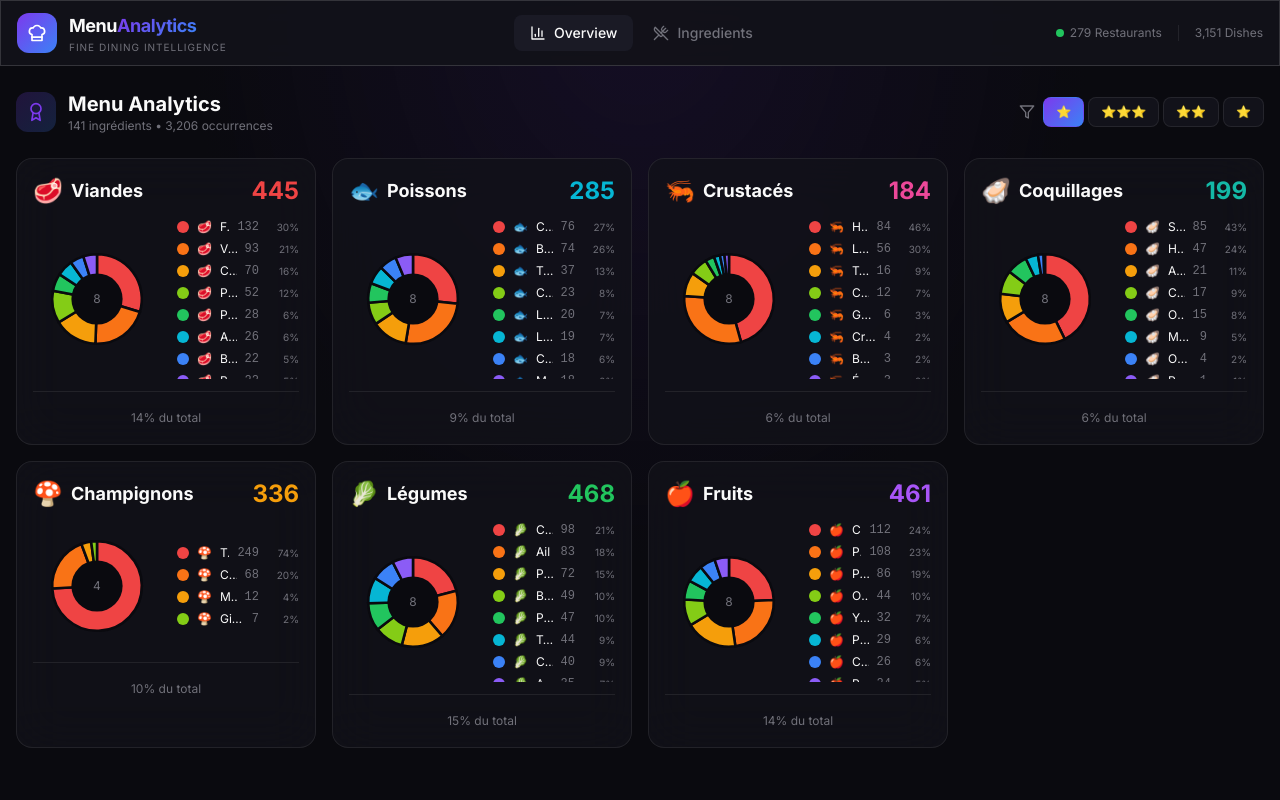
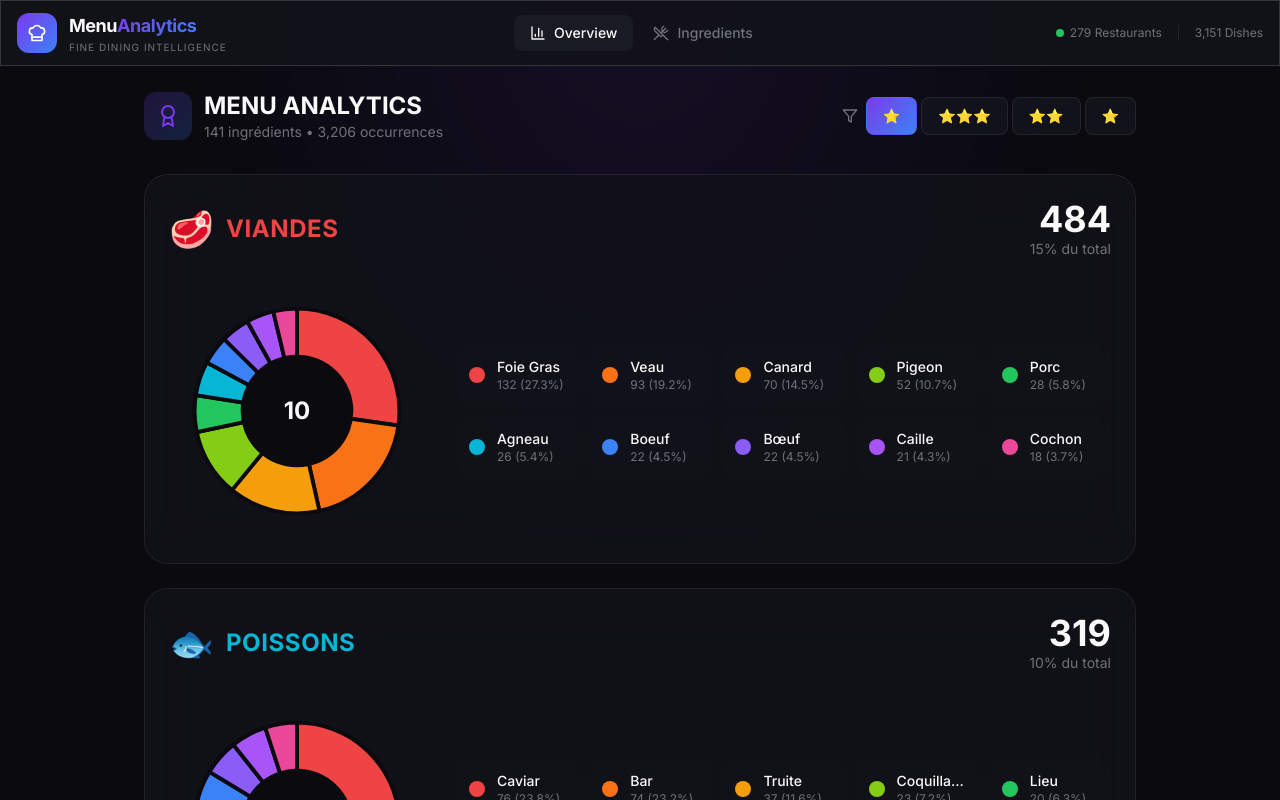
Before and after one commit to francois1791/table, a Next.js app: page / in a window 1280 px wide. Shown: the top 800 px of the page. Built offline with nearby package versions, Linux system fonts and the light colour scheme.

Commit message:
Full width donut charts: one per row, larger size, no ingredient emojis, uppercase titles

```diff
--- a/src/app/page.tsx
+++ b/src/app/page.tsx
@@ -9,13 +9,13 @@ import { StarFilter, Ingredient } from "@/lib/types";
 const ingredientsData = ingredientsDataRaw as Ingredient[];
 
 const categories = [
-  { key: "viande", label: "Viandes", emoji: "🥩", color: "#ef4444" },
-  { key: "poisson", label: "Poissons", emoji: "🐟", color: "#06b6d4" },
-  { key: "crustace", label: "Crustacés", emoji: "🦐", color: "#ec4899" },
-  { key: "coquillage", label: "Coquillages", emoji: "🦪", color: "#14b8a6" },
-  { key: "champignon", label: "Champignons", emoji: "🍄", color: "#f59e0b" },
-  { key: "legume", label: "Légumes", emoji: "🥬", color: "#22c55e" },
-  { key: "fruit", label: "Fruits", emoji: "🍎", color: "#a855f7" },
+  { key: "viande", label: "VIANDES", emoji: "🥩", color: "#ef4444" },
+  { key: "poisson", label: "POISSONS", emoji: "🐟", color: "#06b6d4" },
+  { key: "crustace", label: "CRUSTACÉS", emoji: "🦐", color: "#ec4899" },
+  { key: "coquillage", label: "COQUILLAGES", emoji: "🦪", color: "#14b8a6" },
+  { key: "champignon", label: "CHAMPIGNONS", emoji: "🍄", color: "#f59e0b" },
+  { key: "legume", label: "LÉGUMES", emoji: "🥬", color: "#22c55e" },
+  { key: "fruit", label: "FRUITS", emoji: "🍎", color: "#a855f7" },
 ] as const;
 
 const stars = [
@@ -31,7 +31,7 @@ const segmentColors = [
   "#06b6d4", "#3b82f6", "#8b5cf6", "#a855f7", "#ec4899"
 ];
 
-// Donut Chart Component with ingredients
+// Donut Chart Component - Full width
 function CategoryDonut({
   category,
   items,
@@ -44,11 +44,10 @@ function CategoryDonut({
   const categoryTotal = items.reduce((sum, item) => sum + item.frequency, 0);
 
   // Prepare data for donut
-  const donutData = items.slice(0, 8).map((item, i) => ({
-    label: item.name,
+  const donutData = items.slice(0, 10).map((item, i) => ({
+    label: item.name.charAt(0).toUpperCase() + item.name.slice(1),
     value: item.frequency,
     color: segmentColors[i % segmentColors.length],
-    emoji: item.emoji
   }));
 
   // Calculate SVG paths
@@ -61,40 +60,46 @@ function CategoryDonut({
     const startRad = ((startAngle - 90) * Math.PI) / 180;
     const endRad = ((endAngle - 90) * Math.PI) / 180;
 
-    const x1 = 50 + 35 * Math.cos(startRad);
-    const y1 = 50 + 35 * Math.sin(startRad);
-    const x2 = 50 + 35 * Math.cos(endRad);
-    const y2 = 50 + 35 * Math.sin(endRad);
+    const x1 = 50 + 40 * Math.cos(startRad);
+    const y1 = 50 + 40 * Math.sin(startRad);
+    const x2 = 50 + 40 * Math.cos(endRad);
+    const y2 = 50 + 40 * Math.sin(endRad);
 
     const largeArc = endAngle - startAngle > 180 ? 1 : 0;
 
     return {
       ...slice,
-      d: `M 50 50 L ${x1} ${y1} A 35 35 0 ${largeArc} 1 ${x2} ${y2} Z`,
-      percentage: Math.round((slice.value / categoryTotal) * 100)
+      d: `M 50 50 L ${x1} ${y1} A 40 40 0 ${largeArc} 1 ${x2} ${y2} Z`,
+      percentage: ((slice.value / categoryTotal) * 100).toFixed(1)
     };
   });
 
   return (
     <motion.div
-      initial={{ opacity: 0, scale: 0.9 }}
-      animate={{ opacity: 1, scale: 1 }}
-      className="glass rounded-2xl p-4"
+      initial={{ opacity: 0, y: 20 }}
+      animate={{ opacity: 1, y: 0 }}
+      className="glass rounded-3xl p-6 mb-6"
     >
       {/* Header */}
-      <div className="flex items-center justify-between mb-3">
-        <div className="flex items-center gap-2">
-          <span className="text-2xl">{category.emoji}</span>
-          <h2 className="font-bold text-lg">{category.label}</h2>
+      <div className="flex items-center justify-between mb-6">
+        <div className="flex items-center gap-3">
+          <span className="text-4xl">{category.emoji}</span>
+          <h2 className="font-bold text-2xl tracking-wide" style={{ color: category.color }}>
+            {category.label}
+          </h2>
         </div>
-        <span className="text-2xl font-bold" style={{ color: category.color }}>
-          {categoryTotal}
-        </span>
+        <div className="text-right">
+          <span className="text-4xl font-bold">{categoryTotal.toLocaleString()}</span>
+          <p className="text-sm text-muted-foreground">
+            {Math.round((categoryTotal / total) * 100)}% du total
+          </p>
+        </div>
       </div>
 
-      {/* Donut Chart */}
-      <div className="flex items-center gap-4">
-        <div className="relative w-32 h-32 flex-shrink-0">
+      {/* Donut Chart - Large */}
+      <div className="flex flex-col md:flex-row items-center gap-8">
+        {/* Chart */}
+        <div className="relative w-64 h-64 flex-shrink-0">
           <svg viewBox="0 0 100 100" className="w-full h-full">
             {paths.map((path, i) => (
               <path
@@ -102,41 +107,34 @@ function CategoryDonut({
                 d={path.d}
                 fill={path.color}
                 stroke="#0a0a0f"
-                strokeWidth="2"
+                strokeWidth="1.5"
                 className="hover:opacity-80 transition-opacity cursor-pointer"
               />
             ))}
-            <circle cx="50" cy="50" r="20" fill="#0a0a0f" />
+            <circle cx="50" cy="50" r="22" fill="#0a0a0f" />
           </svg>
           <div className="absolute inset-0 flex items-center justify-center">
-            <span className="text-xs text-muted-foreground">{items.length}</span>
+            <span className="text-2xl font-bold">{items.length}</span>
           </div>
         </div>
 
-        {/* Legend */}
-        <div className="flex-1 space-y-1.5 max-h-40 overflow-y-auto">
+        {/* Legend - Full width */}
+        <div className="flex-1 grid grid-cols-2 md:grid-cols-3 lg:grid-cols-5 gap-3">
           {paths.map((item, i) => (
-            <div key={i} className="flex items-center gap-2 text-xs">
+            <div key={i} className="flex items-center gap-3 p-3 bg-surface/50 rounded-xl">
               <div
-                className="w-3 h-3 rounded-full flex-shrink-0"
+                className="w-4 h-4 rounded-full flex-shrink-0"
                 style={{ backgroundColor: item.color }}
               />
-              <span className="flex-shrink-0">{item.emoji}</span>
-              <span className="flex-1 truncate capitalize">{item.label}</span>
-              <span className="font-mono text-muted-foreground">{item.value}</span>
-              <span className="text-[10px] text-muted-foreground w-8 text-right">
-                {item.percentage}%
-              </span>
+              <div className="min-w-0">
+                <p className="font-medium text-sm truncate capitalize">{item.label}</p>
+                <p className="text-xs text-muted-foreground">
+                  {item.value} ({item.percentage}%)
+                </p>
+              </div>
             </div>
           ))}
         </div>
-      </div>
-
-      {/* Total percentage */}
-      <div className="mt-3 pt-3 border-t border-border text-center">
-        <span className="text-xs text-muted-foreground">
-          {Math.round((categoryTotal / total) * 100)}% du total
-        </span>
       </div>
     </motion.div>
   );
@@ -165,22 +163,22 @@ export default function OverviewPage() {
       grouped[cat.key] = filteredIngredients
         .filter((ing) => ing.category === cat.key)
         .sort((a, b) => b.frequency - a.frequency)
-        .slice(0, 8);
+        .slice(0, 10);
     });
     return grouped;
   }, [filteredIngredients]);
 
   return (
-    <div className="container mx-auto px-4 py-6 max-w-7xl">
+    <div className="container mx-auto px-4 py-6 max-w-5xl">
       {/* Header */}
-      <div className="flex flex-col md:flex-row md:items-center justify-between gap-4 mb-6">
+      <div className="flex flex-col md:flex-row md:items-center justify-between gap-4 mb-8">
         <div className="flex items-center gap-3">
-          <div className="w-10 h-10 rounded-xl bg-gradient-accent-soft flex items-center justify-center">
-            <Award className="w-5 h-5 text-accent-violet" />
+          <div className="w-12 h-12 rounded-xl bg-gradient-accent-soft flex items-center justify-center">
+            <Award className="w-6 h-6 text-accent-violet" />
           </div>
           <div>
-            <h1 className="font-bold text-xl">Menu Analytics</h1>
-            <p className="text-xs text-muted-foreground">
+            <h1 className="font-bold text-2xl">MENU ANALYTICS</h1>
+            <p className="text-sm text-muted-foreground">
               {filteredIngredients.length} ingrédients • {totalAll.toLocaleString()} occurrences
             </p>
           </div>
@@ -194,7 +192,7 @@ export default function OverviewPage() {
               <button
                 key={star.value}
                 onClick={() => setStarFilter(star.value)}
-                className={`px-3 py-1.5 rounded-lg text-xs font-medium transition-all border ${
+                className={`px-4 py-2 rounded-lg text-sm font-medium transition-all border ${
                   starFilter === star.value
                     ? "bg-gradient-accent text-white border-transparent"
                     : "bg-surface text-muted-foreground border-border hover:border-border-strong"
@@ -207,8 +205,8 @@ export default function OverviewPage() {
         </div>
       </div>
 
-      {/* 7 Category Donuts */}
-      <div className="grid md:grid-cols-2 lg:grid-cols-3 xl:grid-cols-4 gap-4">
+      {/* 7 Category Donuts - Full width, scrollable */}
+      <div className="space-y-4">
         {categories.map((cat) => (
           <CategoryDonut
             key={cat.key}
```
